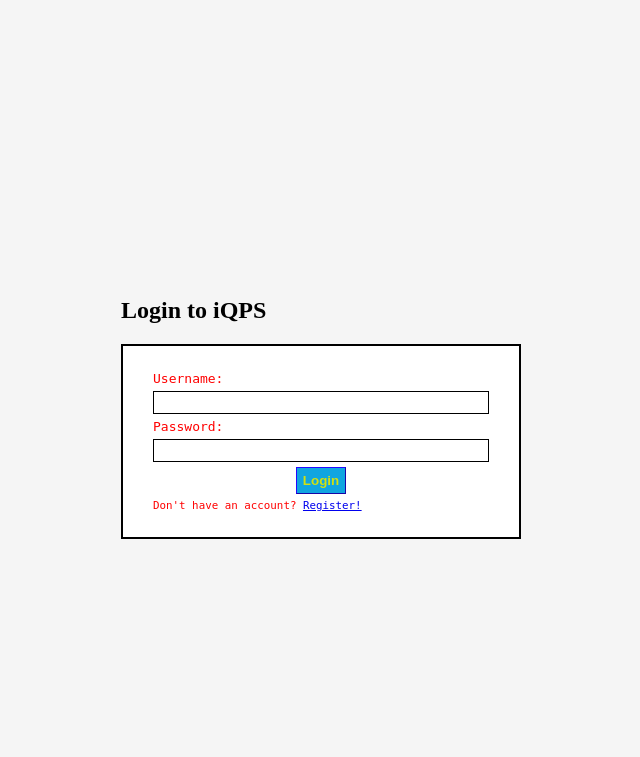
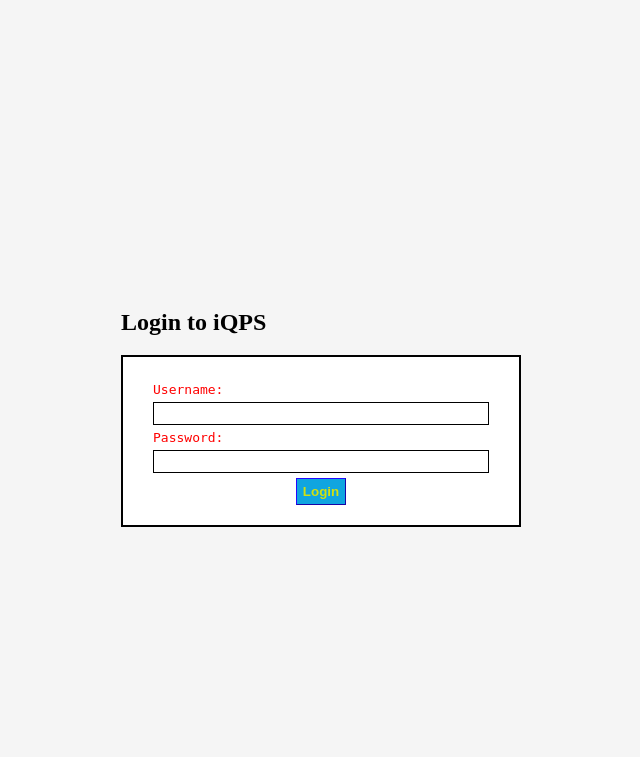
Before and after one commit to grapheo12/iqps, a Django app: page /accounts/login/ in a window 1280 px wide. Shown: the top 757 px of the page, without its empty margins (319-959 px from the left). Run offline with Django 3.2, Linux system fonts and the light colour scheme.

Commit message:
Shifted to admin login only

```diff
--- a/iqps/accounts/urls.py
+++ b/iqps/accounts/urls.py
@@ -5,5 +5,5 @@
 urlpatterns = [
     path('login/', views.loginView),
     path('logout/', views.logoutView, name="logout"),
-    path('register/', views.signupView)
+    # path('register/', views.signupView)
 ]
--- a/iqps/templates/login.html
+++ b/iqps/templates/login.html
@@ -12,7 +12,7 @@
 	    {% csrf_token %}
 	    {{ form }}
 	    <button type="submit" class="submit-btn">Login</button>
-	    <small>Don't have an account? <a href="/accounts/register/">Register!</a></small>
+	    <!-- <small>Don't have an account? <a href="/accounts/register/">Register!</a></small> -->
 	</form>
     </div>
 {% endblock %}
--- a/iqps/templates/navbar.html
+++ b/iqps/templates/navbar.html
@@ -8,7 +8,7 @@
 	<div class="nav-menu-box">
 	    <ul class="nav-menu">
 		{% if not user.is_authenticated %}
-		    <li class="nav-item"><a href="/accounts/login/">Login</a></li>
+		    <li class="nav-item"><a href="/accounts/login/">Admin Login</a></li>
 		{% else %}
 		    <li class="nav-item"><a href="/accounts/logout/">Logout</a></li>
 		    <li class="nav-item">Hello, {{ user.username }}</li>
```
